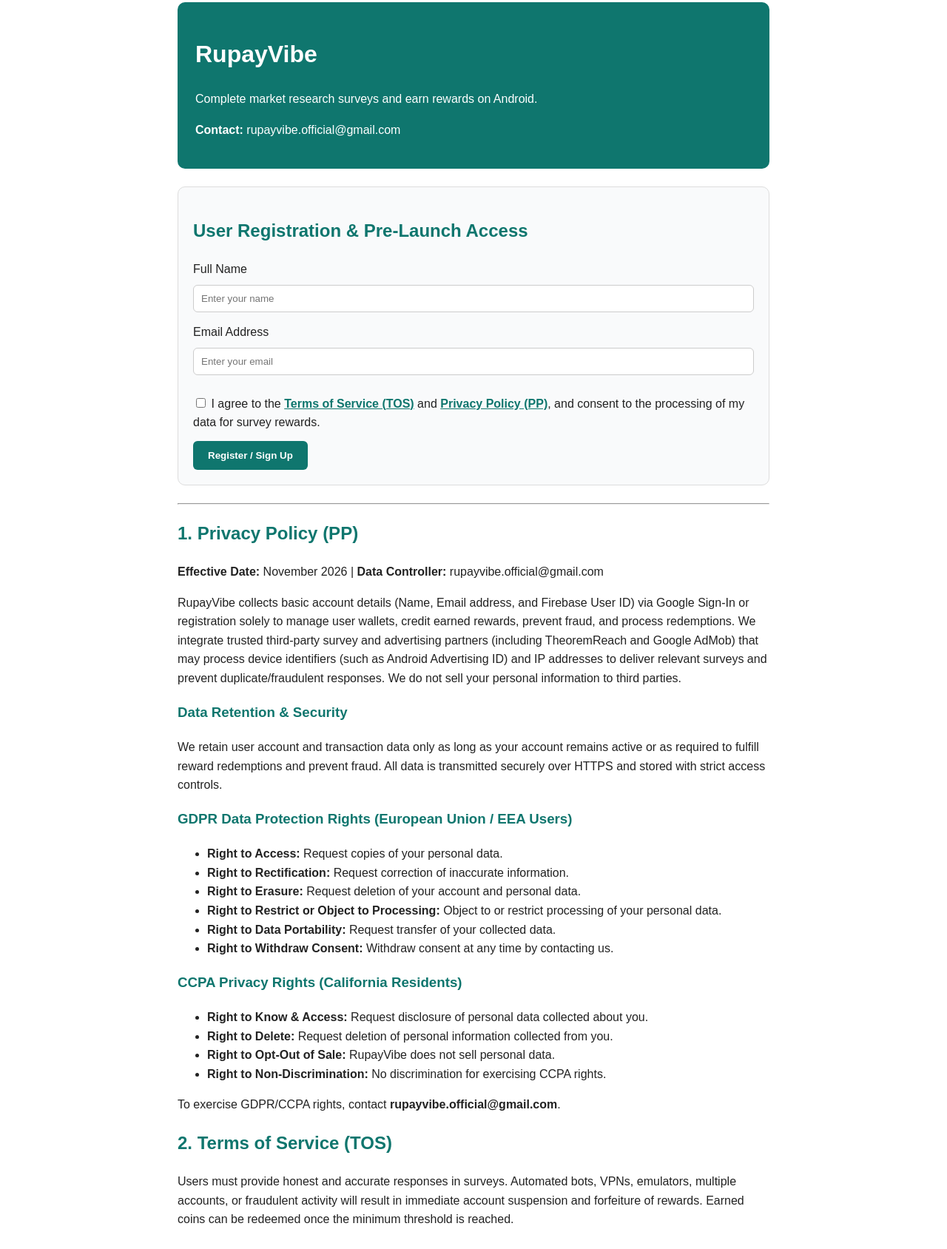
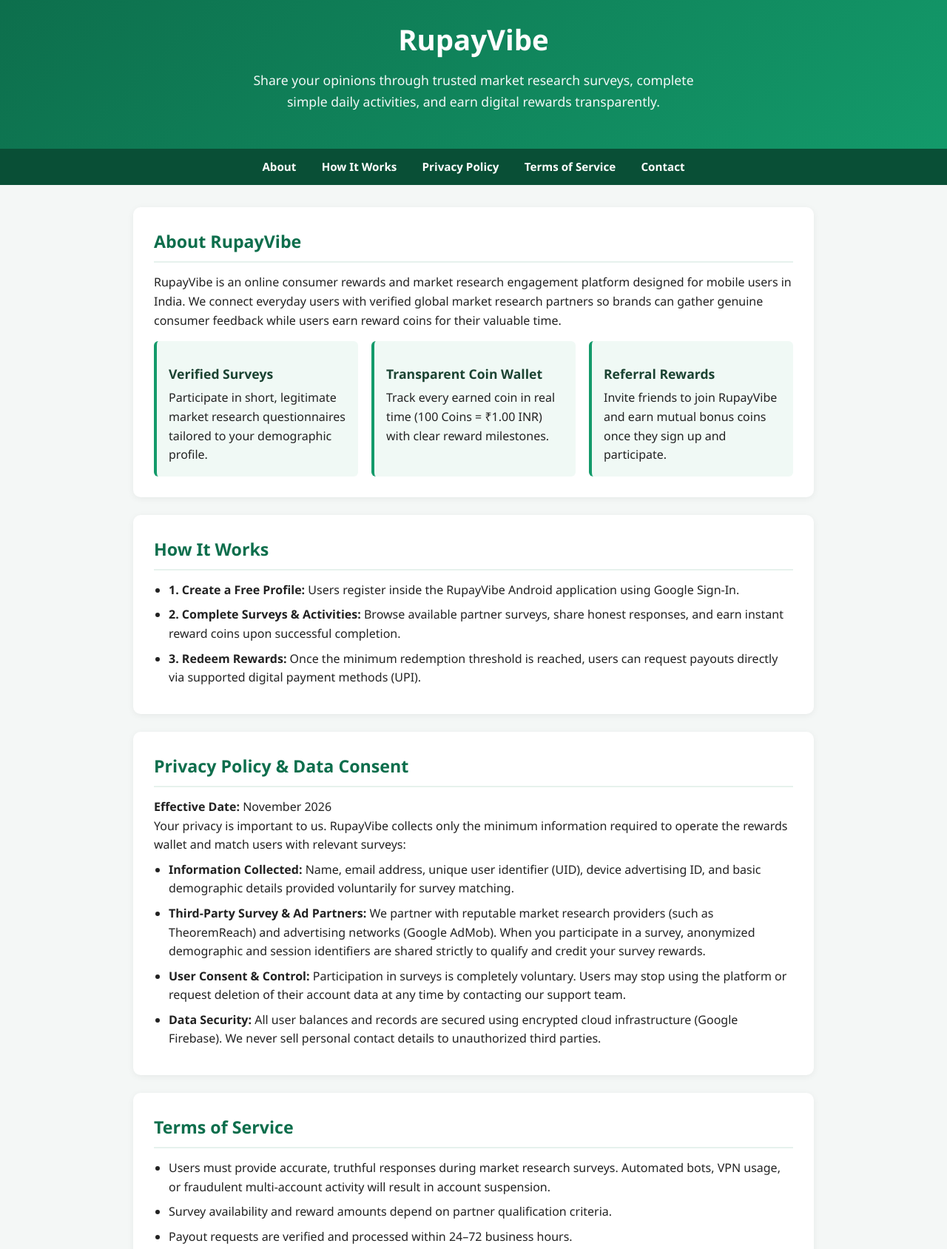
Before and after one commit to rupayvibeofficial-code/rupayvibe-webhook, a website: page index.html in a window 1280 px wide. Shown: the part 27-1715 px from the top of the page at 74% size. Drawn offline with Linux system fonts and the light colour scheme.

Commit message:
Update index.html

```diff
--- a/index.html
+++ b/index.html
@@ -1,79 +1,108 @@
 <!DOCTYPE html>
 <html lang="en">
 <head>
-  <meta charset="UTF-8">
-  <meta name="viewport" content="width=device-width, initial-scale=1.0">
-  <title>RupayVibe - Earn Rewards & Surveys</title>
+  <meta charset="UTF-8" />
+  <meta name="viewport" content="width=device-width, initial-scale=1.0" />
+  <title>RupayVibe - Rewards & Surveys Platform</title>
   <style>
-    body { font-family: Arial, sans-serif; max-width: 800px; margin: 30px auto; padding: 0 20px; line-height: 1.6; color: #222; }
-    header { background: #0f766e; color: white; padding: 24px; border-radius: 10px; }
-    .card { border: 1px solid #ddd; padding: 20px; border-radius: 10px; margin: 24px 0; background: #f9fafb; }
-    input[type="text"], input[type="email"] { width: 100%; padding: 10px; margin: 8px 0 14px; border: 1px solid #ccc; border-radius: 6px; box-sizing: border-box; }
-    button { background: #0f766e; color: white; border: none; padding: 12px 20px; border-radius: 6px; cursor: pointer; font-weight: bold; }
-    h2, h3 { color: #0f766e; }
-    a { color: #0f766e; font-weight: bold; }
+    * { box-sizing: border-box; margin: 0; padding: 0; font-family: 'Segoe UI', Tahoma, Geneva, Verdana, sans-serif; }
+    body { background-color: #f4f7f6; color: #222; line-height: 1.6; }
+    header { background: linear-gradient(135deg, #0d6e4c, #139a6a); color: #fff; padding: 50px 20px; text-align: center; }
+    header h1 { font-size: 2.4rem; margin-bottom: 10px; }
+    header p { font-size: 1.1rem; max-width: 650px; margin: 0 auto; opacity: 0.95; }
+    nav { background: #094f36; padding: 12px; text-align: center; }
+    nav a { color: #fff; text-decoration: none; margin: 0 15px; font-weight: 600; font-size: 0.95rem; }
+    nav a:hover { text-decoration: underline; }
+    .container { max-width: 960px; margin: 30px auto; padding: 0 20px; }
+    .card { background: #fff; border-radius: 10px; padding: 28px; margin-bottom: 24px; box-shadow: 0 2px 10px rgba(0,0,0,0.06); }
+    h2 { color: #0d6e4c; margin-bottom: 14px; font-size: 1.45rem; border-bottom: 2px solid #e6f2ed; padding-bottom: 8px; }
+    h3 { color: #1b4332; margin: 14px 0 6px; font-size: 1.1rem; }
+    ul { padding-left: 20px; margin-top: 8px; }
+    li { margin-bottom: 8px; }
+    .grid { display: grid; grid-template-columns: repeat(auto-fit, minmax(250px, 1fr)); gap: 18px; margin-top: 15px; }
+    .feature-box { background: #f0f9f5; border-left: 4px solid #139a6a; padding: 16px; border-radius: 6px; }
+    footer { background: #111; color: #bbb; text-align: center; padding: 25px 15px; font-size: 0.9rem; margin-top: 40px; }
+    footer a { color: #4ade80; text-decoration: none; }
   </style>
 </head>
 <body>
+
   <header>
     <h1>RupayVibe</h1>
-    <p>Complete market research surveys and earn rewards on Android.</p>
-    <p><strong>Contact:</strong> rupayvibe.official@gmail.com</p>
+    <p>Share your opinions through trusted market research surveys, complete simple daily activities, and earn digital rewards transparently.</p>
   </header>
 
-  <div class="card" id="register">
-    <h2>User Registration & Pre-Launch Access</h2>
-    <form onsubmit="event.preventDefault(); alert('Thank you! Your registration has been recorded.');">
-      <label for="name">Full Name</label>
-      <input type="text" id="name" placeholder="Enter your name" required>
+  <nav>
+    <a href="#about">About</a>
+    <a href="#how-it-works">How It Works</a>
+    <a href="#privacy">Privacy Policy</a>
+    <a href="#terms">Terms of Service</a>
+    <a href="#contact">Contact</a>
+  </nav>
 
-      <label for="email">Email Address</label>
-      <input type="email" id="email" placeholder="Enter your email" required>
+  <div class="container">
 
-      <div style="margin: 12px 0;">
-        <input type="checkbox" id="consent" required>
-        <label for="consent">
-          I agree to the <a href="#terms">Terms of Service (TOS)</a> and <a href="#privacy">Privacy Policy (PP)</a>, and consent to the processing of my data for survey rewards.
-        </label>
+    <section id="about" class="card">
+      <h2>About RupayVibe</h2>
+      <p>RupayVibe is an online consumer rewards and market research engagement platform designed for mobile users in India. We connect everyday users with verified global market research partners so brands can gather genuine consumer feedback while users earn reward coins for their valuable time.</p>
+      <div class="grid">
+        <div class="feature-box">
+          <h3>Verified Surveys</h3>
+          <p>Participate in short, legitimate market research questionnaires tailored to your demographic profile.</p>
+        </div>
+        <div class="feature-box">
+          <h3>Transparent Coin Wallet</h3>
+          <p>Track every earned coin in real time (100 Coins = ₹1.00 INR) with clear reward milestones.</p>
+        </div>
+        <div class="feature-box">
+          <h3>Referral Rewards</h3>
+          <p>Invite friends to join RupayVibe and earn mutual bonus coins once they sign up and participate.</p>
+        </div>
       </div>
+    </section>
 
-      <button type="submit">Register / Sign Up</button>
-    </form>
+    <section id="how-it-works" class="card">
+      <h2>How It Works</h2>
+      <ul>
+        <li><strong>1. Create a Free Profile:</strong> Users register inside the RupayVibe Android application using Google Sign-In.</li>
+        <li><strong>2. Complete Surveys & Activities:</strong> Browse available partner surveys, share honest responses, and earn instant reward coins upon successful completion.</li>
+        <li><strong>3. Redeem Rewards:</strong> Once the minimum redemption threshold is reached, users can request payouts directly via supported digital payment methods (UPI).</li>
+      </ul>
+    </section>
+
+    <section id="privacy" class="card">
+      <h2>Privacy Policy & Data Consent</h2>
+      <p><strong>Effective Date:</strong> November 2026</p>
+      <p>Your privacy is important to us. RupayVibe collects only the minimum information required to operate the rewards wallet and match users with relevant surveys:</p>
+      <ul>
+        <li><strong>Information Collected:</strong> Name, email address, unique user identifier (UID), device advertising ID, and basic demographic details provided voluntarily for survey matching.</li>
+        <li><strong>Third-Party Survey & Ad Partners:</strong> We partner with reputable market research providers (such as TheoremReach) and advertising networks (Google AdMob). When you participate in a survey, anonymized demographic and session identifiers are shared strictly to qualify and credit your survey rewards.</li>
+        <li><strong>User Consent & Control:</strong> Participation in surveys is completely voluntary. Users may stop using the platform or request deletion of their account data at any time by contacting our support team.</li>
+        <li><strong>Data Security:</strong> All user balances and records are secured using encrypted cloud infrastructure (Google Firebase). We never sell personal contact details to unauthorized third parties.</li>
+      </ul>
+    </section>
+
+    <section id="terms" class="card">
+      <h2>Terms of Service</h2>
+      <ul>
+        <li>Users must provide accurate, truthful responses during market research surveys. Automated bots, VPN usage, or fraudulent multi-account activity will result in account suspension.</li>
+        <li>Survey availability and reward amounts depend on partner qualification criteria.</li>
+        <li>Payout requests are verified and processed within 24–72 business hours.</li>
+      </ul>
+    </section>
+
+    <section id="contact" class="card">
+      <h2>Contact & Support</h2>
+      <p>For partnership inquiries, data deletion requests, or user support, please reach out to us:</p>
+      <p><strong>Email:</strong> <a href="mailto:rupayvibe.official@gmail.com">rupayvibe.official@gmail.com</a></p>
+      <p><strong>Location:</strong> Tamil Nadu, India</p>
+    </section>
+
   </div>
 
-  <hr>
+  <footer>
+    <p>&copy; 2026 RupayVibe. All Rights Reserved. | <a href="#privacy">Privacy Policy</a> | <a href="#terms">Terms</a></p>
+  </footer>
 
-  <section id="privacy">
-    <h2>1. Privacy Policy (PP)</h2>
-    <p><strong>Effective Date:</strong> November 2026 | <strong>Data Controller:</strong> rupayvibe.official@gmail.com</p>
-    <p>RupayVibe collects basic account details (Name, Email address, and Firebase User ID) via Google Sign-In or registration solely to manage user wallets, credit earned rewards, prevent fraud, and process redemptions. We integrate trusted third-party survey and advertising partners (including TheoremReach and Google AdMob) that may process device identifiers (such as Android Advertising ID) and IP addresses to deliver relevant surveys and prevent duplicate/fraudulent responses. We do not sell your personal information to third parties.</p>
-
-    <h3>Data Retention & Security</h3>
-    <p>We retain user account and transaction data only as long as your account remains active or as required to fulfill reward redemptions and prevent fraud. All data is transmitted securely over HTTPS and stored with strict access controls.</p>
-
-    <h3>GDPR Data Protection Rights (European Union / EEA Users)</h3>
-    <ul>
-      <li><strong>Right to Access:</strong> Request copies of your personal data.</li>
-      <li><strong>Right to Rectification:</strong> Request correction of inaccurate information.</li>
-      <li><strong>Right to Erasure:</strong> Request deletion of your account and personal data.</li>
-      <li><strong>Right to Restrict or Object to Processing:</strong> Object to or restrict processing of your personal data.</li>
-      <li><strong>Right to Data Portability:</strong> Request transfer of your collected data.</li>
-      <li><strong>Right to Withdraw Consent:</strong> Withdraw consent at any time by contacting us.</li>
-    </ul>
-
-    <h3>CCPA Privacy Rights (California Residents)</h3>
-    <ul>
-      <li><strong>Right to Know & Access:</strong> Request disclosure of personal data collected about you.</li>
-      <li><strong>Right to Delete:</strong> Request deletion of personal information collected from you.</li>
-      <li><strong>Right to Opt-Out of Sale:</strong> RupayVibe does not sell personal data.</li>
-      <li><strong>Right to Non-Discrimination:</strong> No discrimination for exercising CCPA rights.</li>
-    </ul>
-    <p>To exercise GDPR/CCPA rights, contact <strong>rupayvibe.official@gmail.com</strong>.</p>
-  </section>
-
-  <section id="terms">
-    <h2>2. Terms of Service (TOS)</h2>
-    <p>Users must provide honest and accurate responses in surveys. Automated bots, VPNs, emulators, multiple accounts, or fraudulent activity will result in immediate account suspension and forfeiture of rewards. Earned coins can be redeemed once the minimum threshold is reached.</p>
-  </section>
 </body>
 </html>
```
